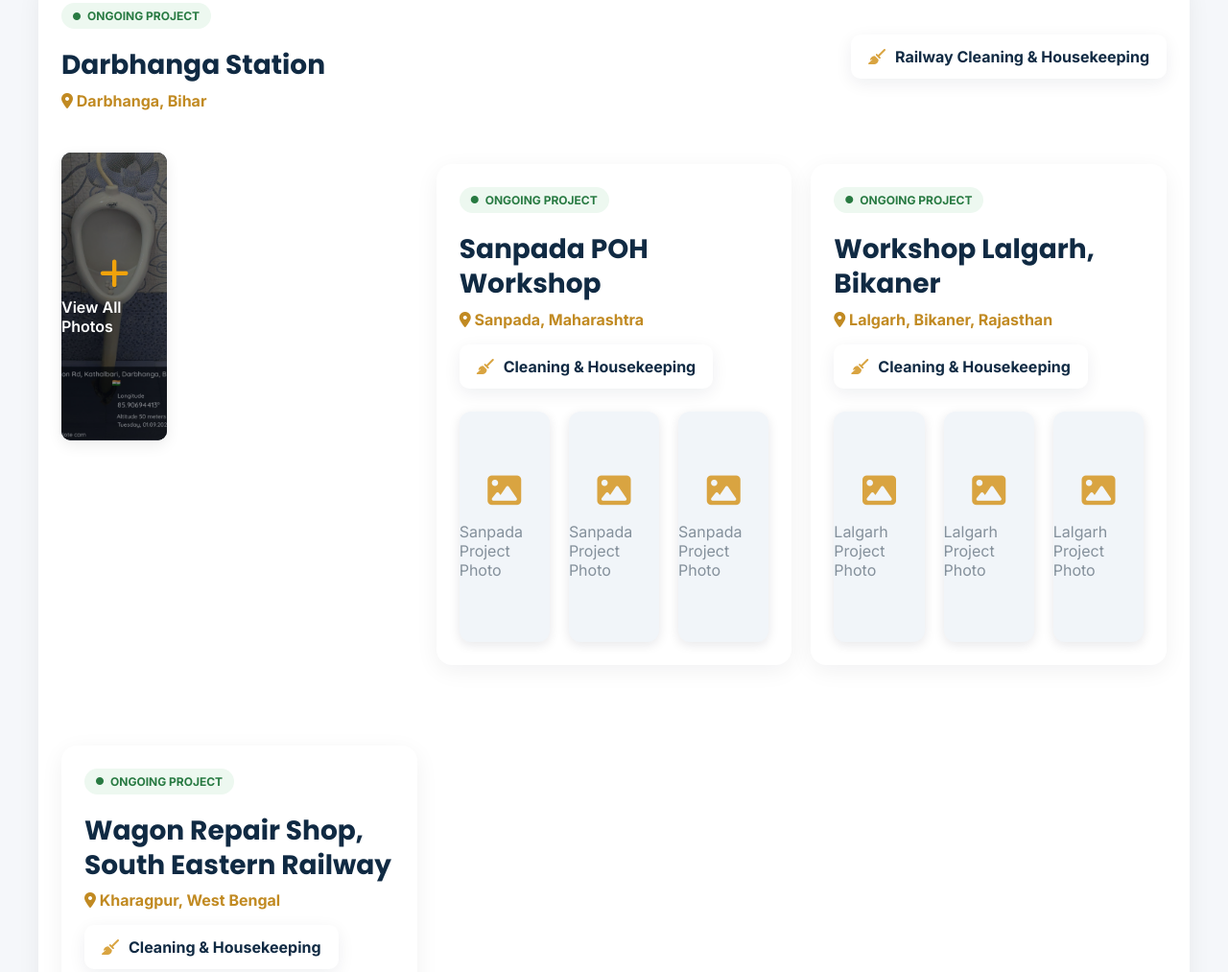
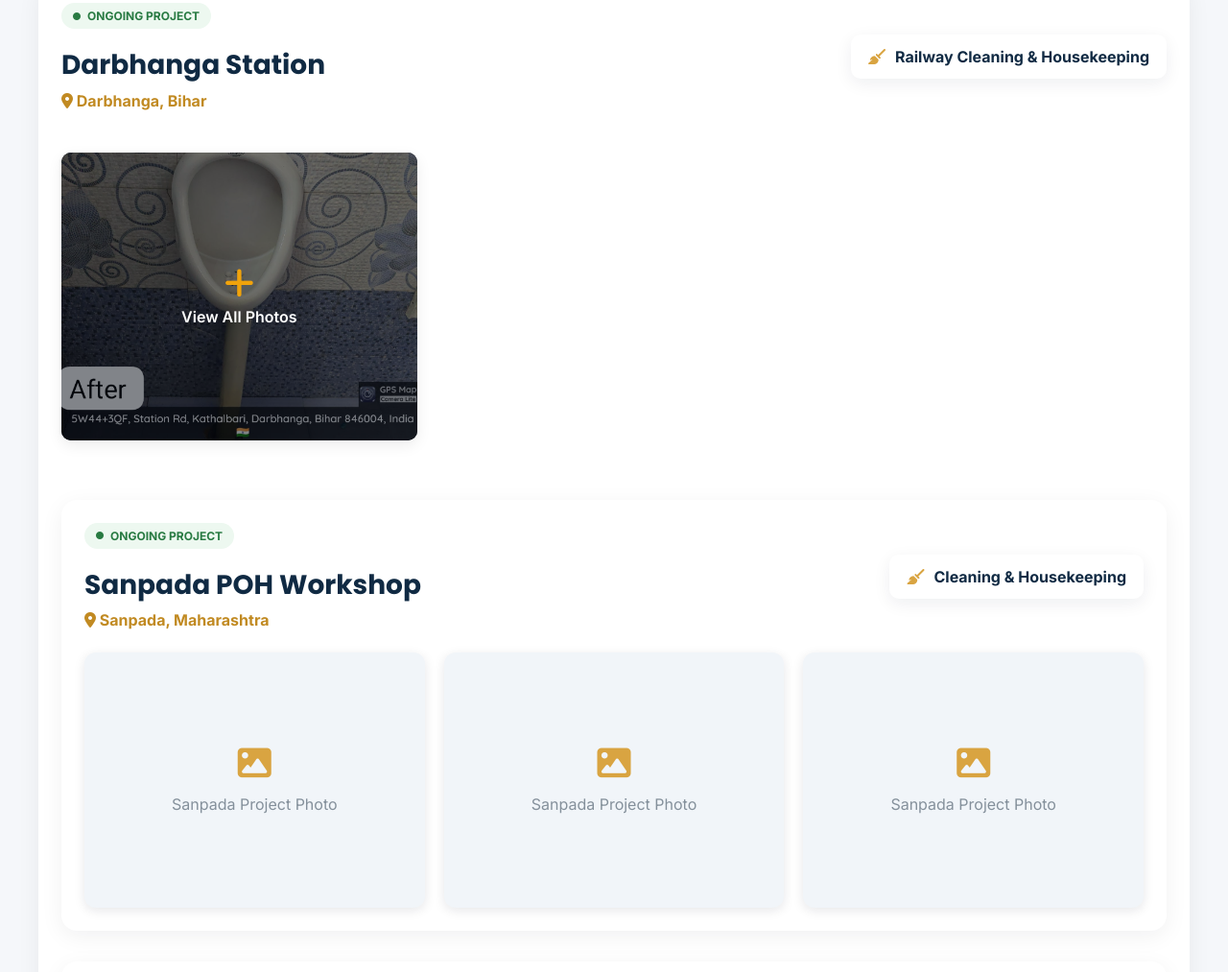
Before and after one commit to Rohit18925/Shree-Gajanand-India, a website: page public/gallery.html in a window 1280 px wide. Shown: the part 814-1827 px from the top of the page at 96% size. Drawn offline with Linux system fonts and the light colour scheme.

Commit message:
Update gallery.html

```diff
--- a/public/gallery.html
+++ b/public/gallery.html
@@ -87,19 +87,17 @@
 
                 <!-- APNI PHOTOS YAHAN ADD KARNA -->
 
-                <div class="project-photo-grid">
-    <div class="project-photo-grid single-wide-mode">
-    <!-- सिर्फ यह एक मुख्य फोटो बाहर दिखेगी जो पूरे स्पेस को कवर करेगी -->
+      <div class="project-photo-grid single-wide-mode">
+    <!-- मुख्य दिखने वाली फोटो -->
     <div class="photo-placeholder main-cover">
         <img src="IMG-20260901-WA0188.jpg" alt="Darbhanga Project Photo" role="button">
-        <!-- फोटो के ऊपर दिखने वाला प्लस ओवरले -->
         <div class="gallery-overlay">
             <i class="fa-solid fa-plus"></i>
             <span>View All Photos</span>
         </div>
     </div>
 
-    <!-- बाकी सारी फोटोज इस hidden-photos डिव के अंदर छिप जाएंगी और जगह नहीं घेरेंगी -->
+    <!-- छिपी हुई बाकी फोटोज -->
     <div class="hidden-photos">
         <img src="IMG-20260901-WA0237.jpg" alt="Darbhanga Station housekeeping project">
         <img src="IMG-20260901-WA0257.jpg" alt="Darbhanga Project Photo">
```
